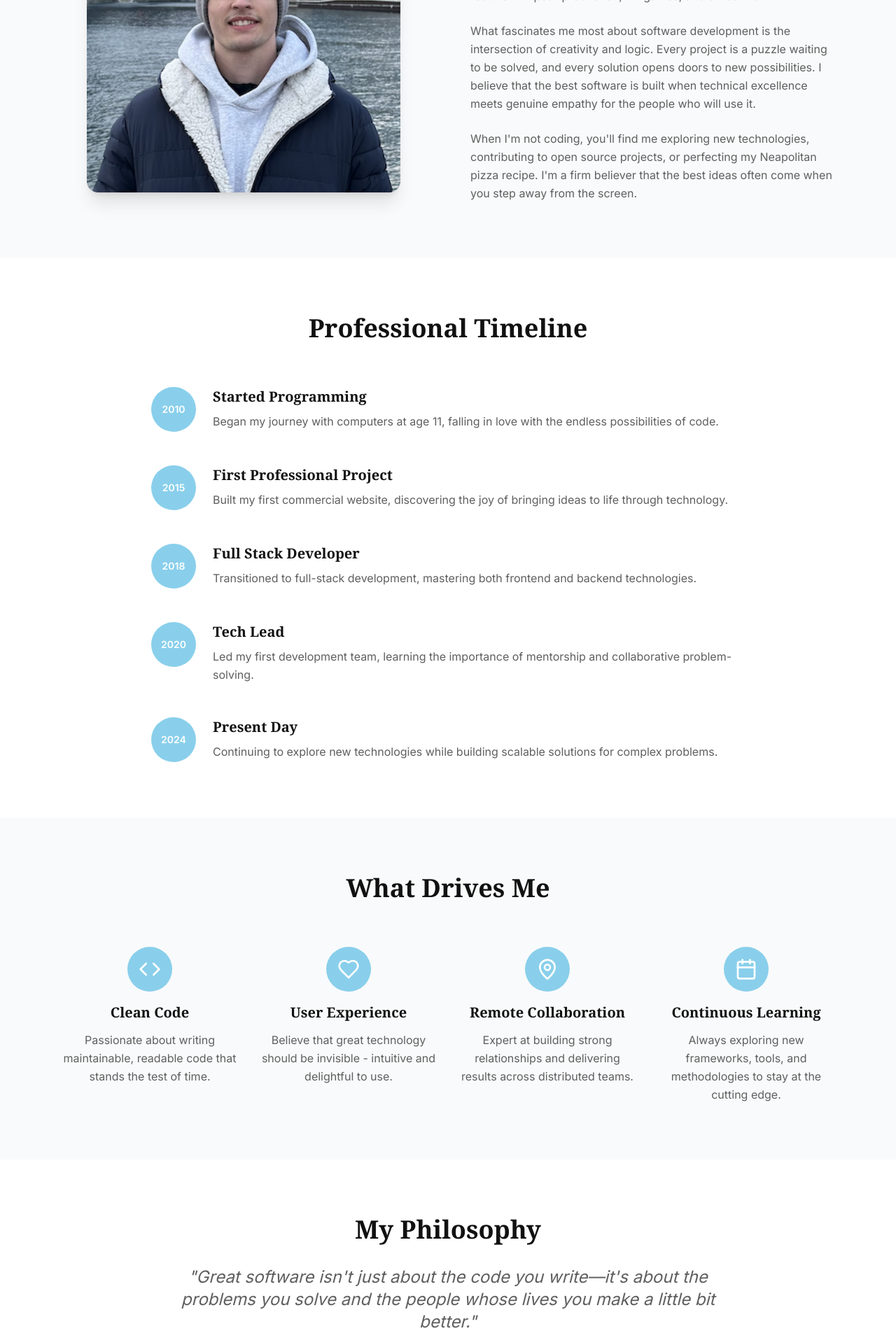
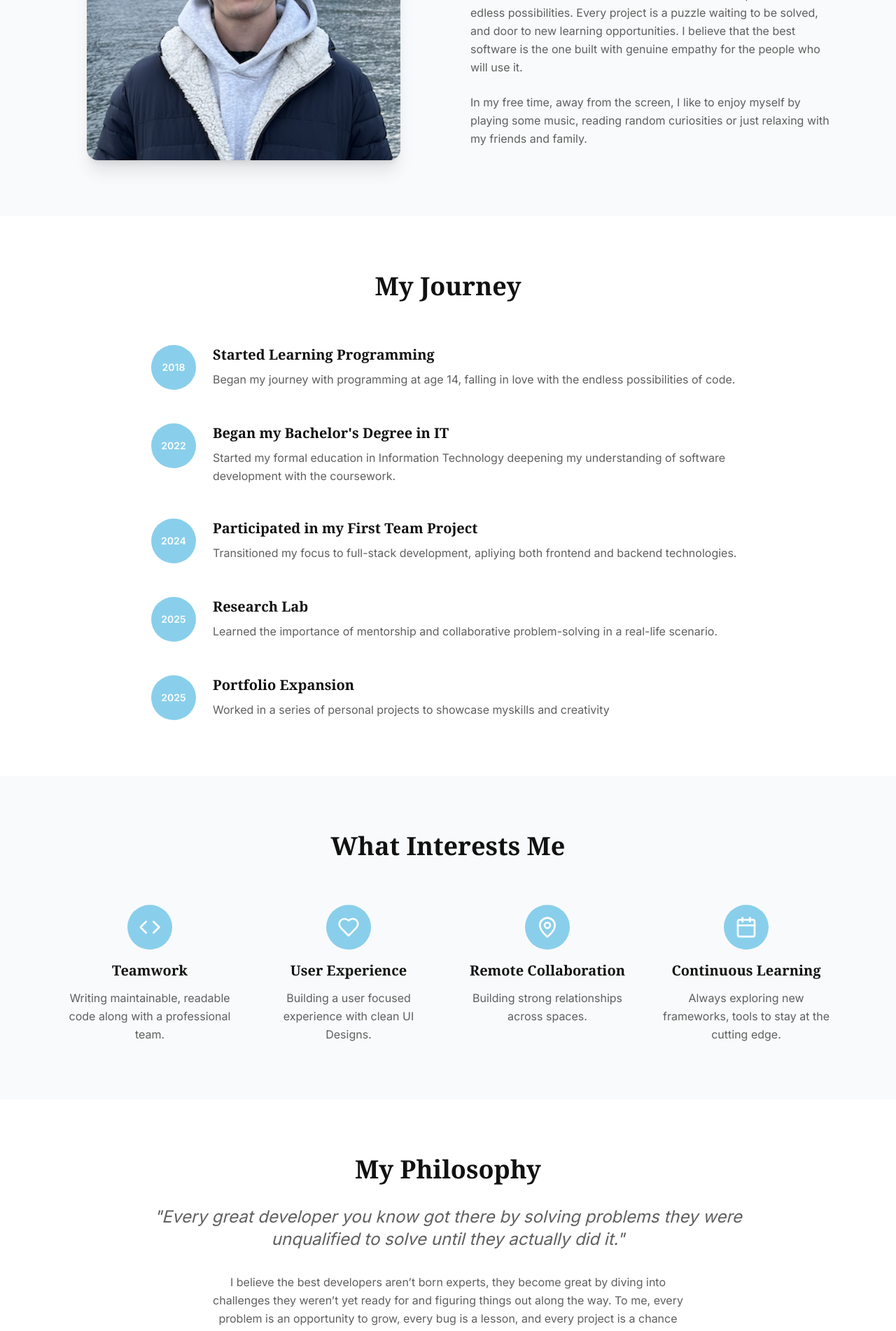
Before and after one commit to enzofgomes/portfolioEG, a React (Vite) app: page /about in a window 1280 px wide. Shown: the part 740-2642 px from the top of the page at 70% size. Built offline with nearby package versions, Linux system fonts and the light colour scheme.

Commit message:
Update about.tsx

```diff
--- a/src/pages/about.tsx
+++ b/src/pages/about.tsx
@@ -5,56 +5,56 @@ import { useEffect } from "react";
 
 export default function About() {
   useEffect(() => {
-    document.title = "About - Portfolio | Full Stack Developer";
+    document.title = "About Enzo Gomes";
   }, []);
   const milestones = [
     {
-      year: "2010",
-      title: "Started Programming",
-      description: "Began my journey with computers at age 11, falling in love with the endless possibilities of code."
+      year: "2018",
+      title: "Started Learning Programming",
+      description: "Began my journey with programming at age 14, falling in love with the endless possibilities of code."
     },
     {
-      year: "2015",
-      title: "First Professional Project",
-      description: "Built my first commercial website, discovering the joy of bringing ideas to life through technology."
-    },
-    {
-      year: "2018",
-      title: "Full Stack Developer",
-      description: "Transitioned to full-stack development, mastering both frontend and backend technologies."
-    },
-    {
-      year: "2020",
-      title: "Tech Lead",
-      description: "Led my first development team, learning the importance of mentorship and collaborative problem-solving."
+      year: "2022",
+      title: "Began my Bachelor's Degree in IT",
+      description: "Started my formal education in Information Technology deepening my understanding of software development with the coursework."
     },
     {
       year: "2024",
-      title: "Present Day",
-      description: "Continuing to explore new technologies while building scalable solutions for complex problems."
+      title: "Participated in my First Team Project",
+      description: "Transitioned my focus to full-stack development, apliying both frontend and backend technologies."
+    },
+    {
+      year: "2025",
+      title: "Research Lab",
+      description: "Learned the importance of mentorship and collaborative problem-solving in a real-life scenario."
+    },
+    {
+      year: "2025",
+      title: "Portfolio Expansion",
+      description: "Worked in a series of personal projects to showcase myskills and creativity"
     }
   ];
 
   const interests = [
     {
       icon: Code,
-      title: "Clean Code",
-      description: "Passionate about writing maintainable, readable code that stands the test of time."
+      title: "Teamwork",
+      description: "Writing maintainable, readable code along with a professional team."
     },
     {
       icon: Heart,
       title: "User Experience",
-      description: "Believe that great technology should be invisible - intuitive and delightful to use."
+      description: "Building a user focused experience with clean UI Designs."
     },
     {
       icon: MapPin,
       title: "Remote Collaboration",
-      description: "Expert at building strong relationships and delivering results across distributed teams."
+      description: "Building strong relationships across spaces."
     },
     {
       icon: Calendar,
       title: "Continuous Learning",
-      description: "Always exploring new frameworks, tools, and methodologies to stay at the cutting edge."
+      description: "Always exploring new frameworks, tools to stay at the cutting edge."
     }
   ];
 
@@ -70,7 +70,7 @@ export default function About() {
               About <span className="text-portfolio-primary">Me</span>
             </h1>
             <p className="text-xl md:text-2xl text-portfolio-muted leading-relaxed">
-              A passionate software engineer with over a decade of experience building digital experiences that matter.
+             I like to come up with a solution to every problem I face.
             </p>
           </div>
         </section>
@@ -87,18 +87,20 @@ export default function About() {
                 />
               </div>
               <div>
-                <h2 className="font-serif text-3xl md:text-4xl font-bold text-portfolio-text mb-6">
-                  My Journey
-                </h2>
                 <div className="space-y-6 text-portfolio-muted leading-relaxed">
                   <p>
-                    I started playing with computers when I was 11 years old. Since then I have been tinkering with all sorts of technologies that in some way or another led me to work on music, photography, sound engineering, electric engineering, automation, video production, feature film post-production, VR games, and 3D sound.
+                    I'm a highly dedicated software developer currently completing my bachelor's degree in IT at Florida International University. I have always had a deep
+                    fascination with how things worked. I started
+                    playing with computers when I was little, and since then I've been exploring the world of software. Making solutions has always felt second nature to me.
                   </p>
                   <p>
-                    What fascinates me most about software development is the intersection of creativity and logic. Every project is a puzzle waiting to be solved, and every solution opens doors to new possibilities. I believe that the best software is built when technical excellence meets genuine empathy for the people who will use it.
+                    What fascinates me the most about software development are the edless possibilities. Every project is a puzzle waiting to be solved, and door
+                    to new learning opportunities.
+                    I believe that the best software is the one built with genuine empathy for the people who will use it.
                   </p>
                   <p>
-                    When I'm not coding, you'll find me exploring new technologies, contributing to open source projects, or perfecting my Neapolitan pizza recipe. I'm a firm believer that the best ideas often come when you step away from the screen.
+                    In my free time, away from the screen, I like to enjoy myself by playing some music, reading random curiosities or just relaxing with my friends
+                    and family.
                   </p>
                 </div>
               </div>
@@ -110,7 +112,7 @@ export default function About() {
         <section className="py-20">
           <div className="max-w-4xl mx-auto px-6">
             <h2 className="font-serif text-3xl md:text-4xl font-bold text-portfolio-text mb-16 text-center">
-              Professional Timeline
+              My Journey
             </h2>
             <div className="space-y-12">
               {milestones.map((milestone, index) => (
@@ -138,7 +140,7 @@ export default function About() {
         <section className="py-20 bg-gray-50">
           <div className="max-w-6xl mx-auto px-6">
             <h2 className="font-serif text-3xl md:text-4xl font-bold text-portfolio-text mb-16 text-center">
-              What Drives Me
+              What Interests Me
             </h2>
             <div className="grid md:grid-cols-2 lg:grid-cols-4 gap-8">
               {interests.map((interest, index) => {
@@ -168,10 +170,12 @@ export default function About() {
               My Philosophy
             </h2>
             <blockquote className="text-xl md:text-2xl text-portfolio-muted leading-relaxed italic mb-8">
-              "Great software isn't just about the code you write—it's about the problems you solve and the people whose lives you make a little bit better."
+              "Every great developer you know got there by solving problems they were unqualified to solve until they actually did it."
             </blockquote>
             <p className="text-portfolio-muted leading-relaxed max-w-2xl mx-auto">
-              I believe in building software that not only works flawlessly but also brings joy to the people who use it. Every line of code is an opportunity to create something meaningful, and every project is a chance to push the boundaries of what's possible.
+               I believe the best developers aren’t born experts, they become great by diving into challenges they weren’t yet ready for and figuring
+               things out along the way. To me, every problem is an opportunity to grow, every bug is a lesson, and every project is a chance to create
+               something that matters.
             </p>
           </div>
         </section>
```
